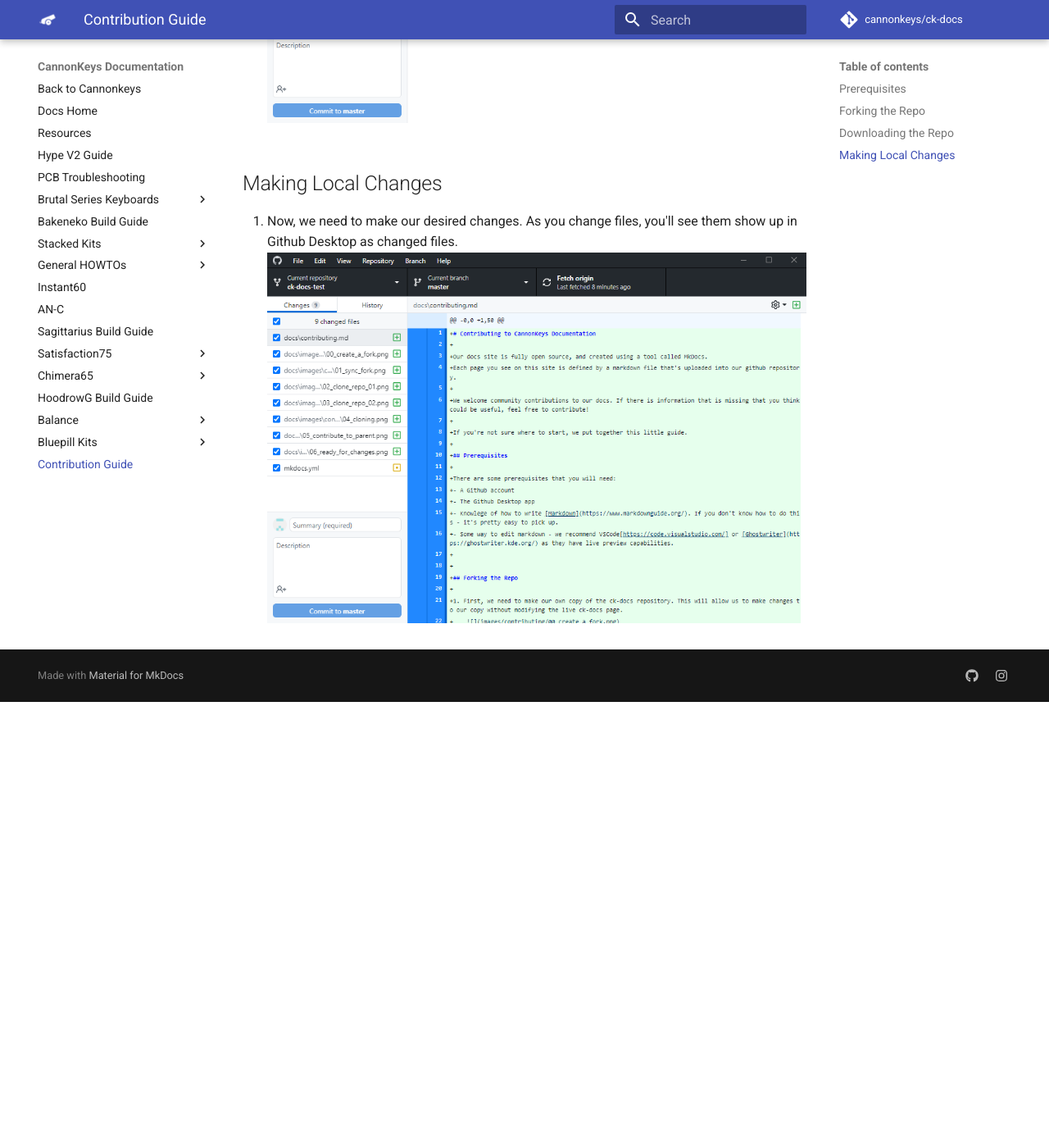
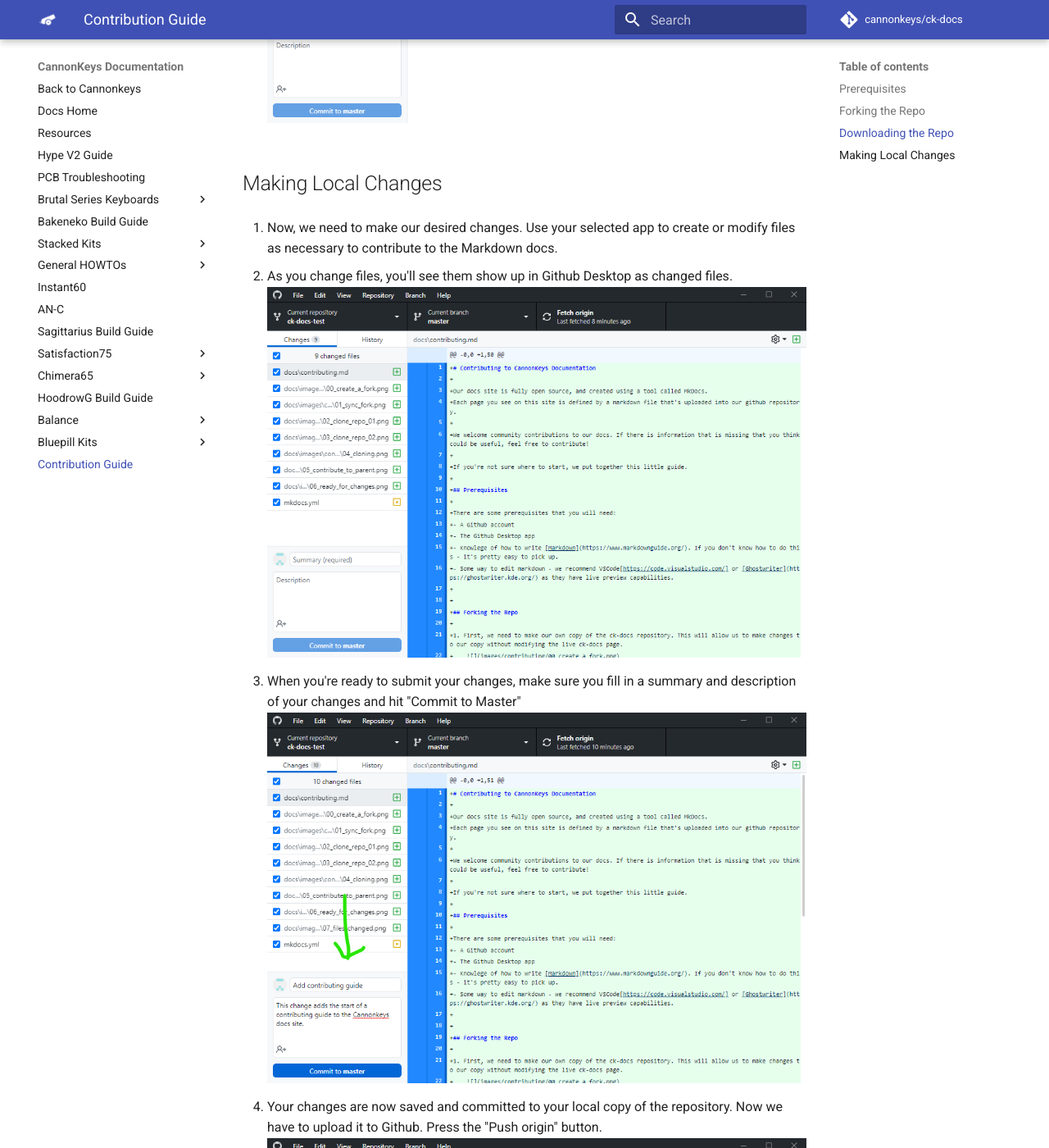
Before and after one commit to cannonkeys/ck-docs, an MkDocs documentation site: the page built from docs/contributing.md, in a window 1280 px wide and 1400 px high, scrolled down 4486 px. Shown: the whole window at 82% size. Built offline with MkDocs 1.6.1 and Material for MkDocs 9.7.7, drawn with Linux system fonts in a browser that asks for light colours; comment, search, counter and statistics services are not loaded; before the commit the page ends 5342 px from its top, so only the background shows below that.

Commit message:
Update contribution guide
Add push origin step

```diff
--- a/docs/contributing.md
+++ b/docs/contributing.md
@@ -45,5 +45,14 @@ There are some prerequisites that you will need:
 
 ## Making Local Changes
 
-1. Now, we need to make our desired changes. As you change files, you'll see them show up in Github Desktop as changed files.
+1. Now, we need to make our desired changes. Use your selected app to create or modify files as necessary to contribute to the Markdown docs.
+
+1. As you change files, you'll see them show up in Github Desktop as changed files.
     ![](images/contributing/07_files_changed.png)
+
+1. When you're ready to submit your changes, make sure you fill in a summary and description of your changes and hit "Commit to Master"
+    ![](images/contributing/08_add_description.png)
+
+
+1. Your changes are now saved and committed to your local copy of the repository. Now we have to upload it to Github. Press the "Push origin" button.
+    ![](images/contributing/09_push_origin.png)
```
Also changed, not shown: docs/images/contributing/09_push_origin.png (added).
